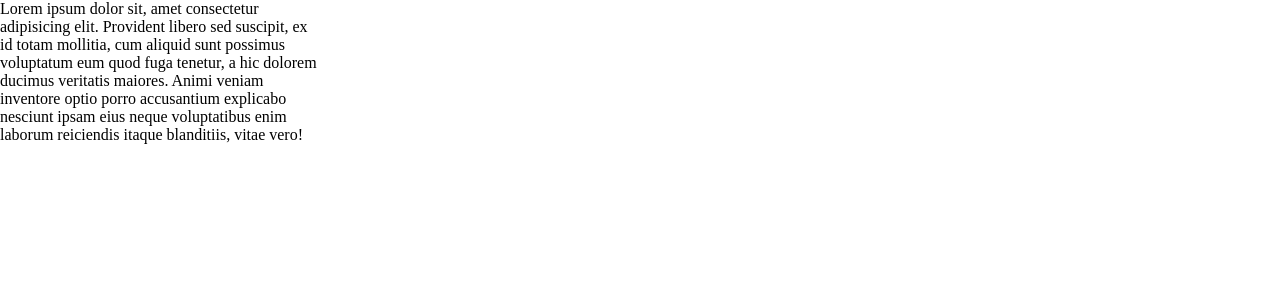
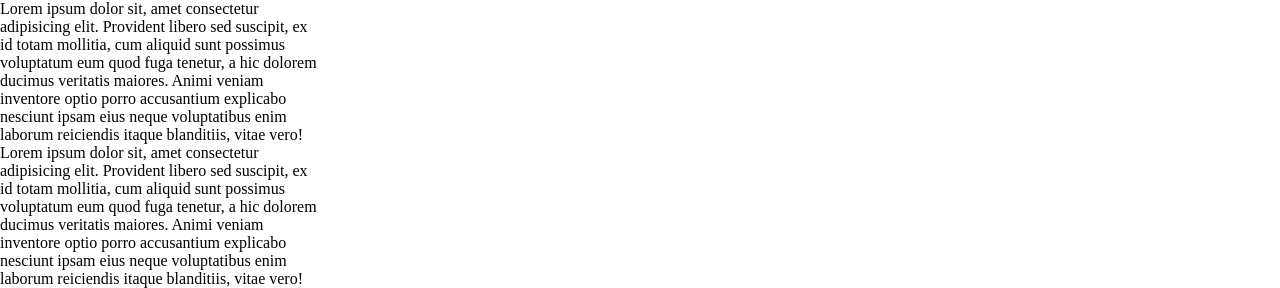
Before and after one commit to JuanArgibay/EjercicioParejas3, a plain HTML site: page sobremi.html in a window 1280 px wide. Shown: the part 565-853 px from the top of the page. Before the commit the page ends 800 px from the top, so only its background shows below. Drawn offline with Linux system fonts and the light colour scheme.

Commit message:
trabajando archivo sobre mi

```diff
--- a/sobremi.html
+++ b/sobremi.html
@@ -37,6 +37,13 @@
               ducimus veritatis maiores. Animi veniam inventore optio porro
               accusantium explicabo nesciunt ipsam eius neque voluptatibus
               enim laborum reiciendis itaque blanditiis, vitae vero!</p>
+
+          <p>Lorem ipsum dolor sit, amet consectetur adipisicing elit.
+            Provident libero sed suscipit, ex id totam mollitia, cum aliquid
+             sunt possimus voluptatum eum quod fuga tenetur, a hic dolorem
+             ducimus veritatis maiores. Animi veniam inventore optio porro
+             accusantium explicabo nesciunt ipsam eius neque voluptatibus
+             enim laborum reiciendis itaque blanditiis, vitae vero!</p>
         </section>
       </main>
   </body>
```
